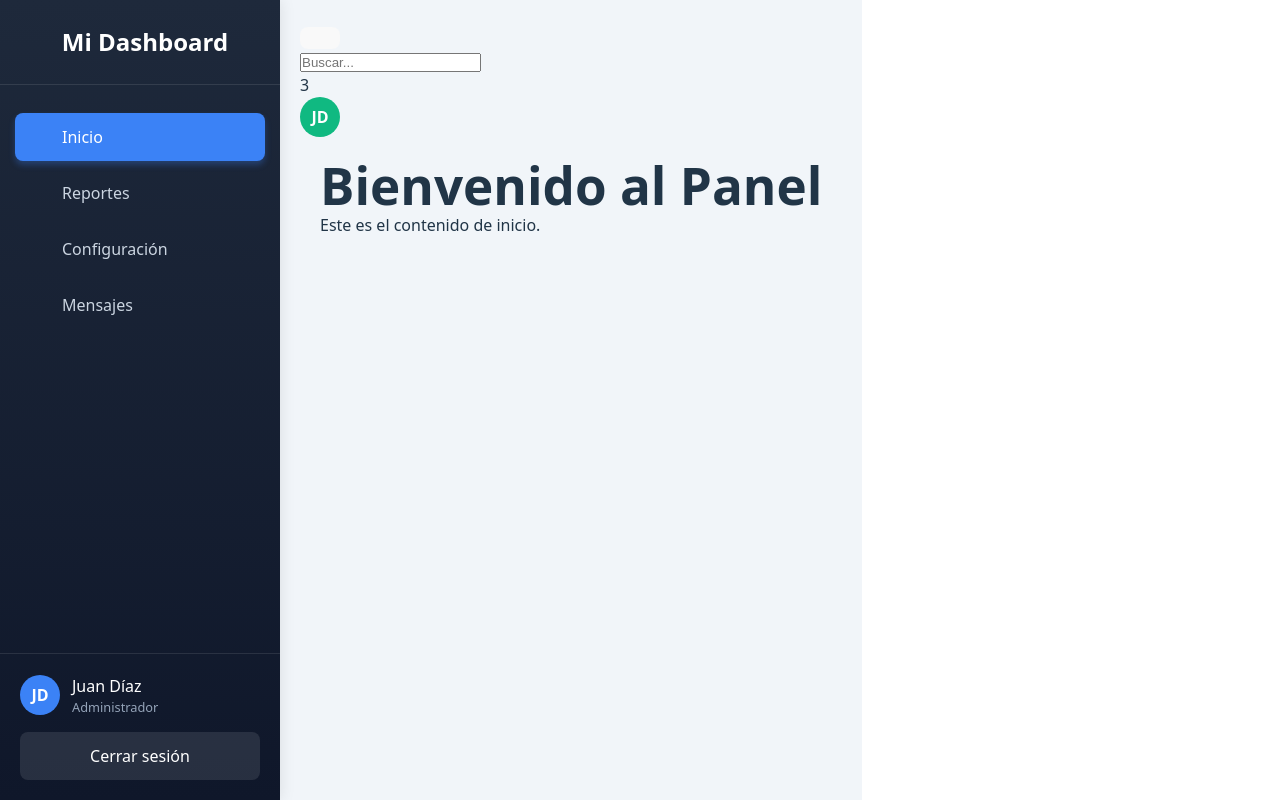
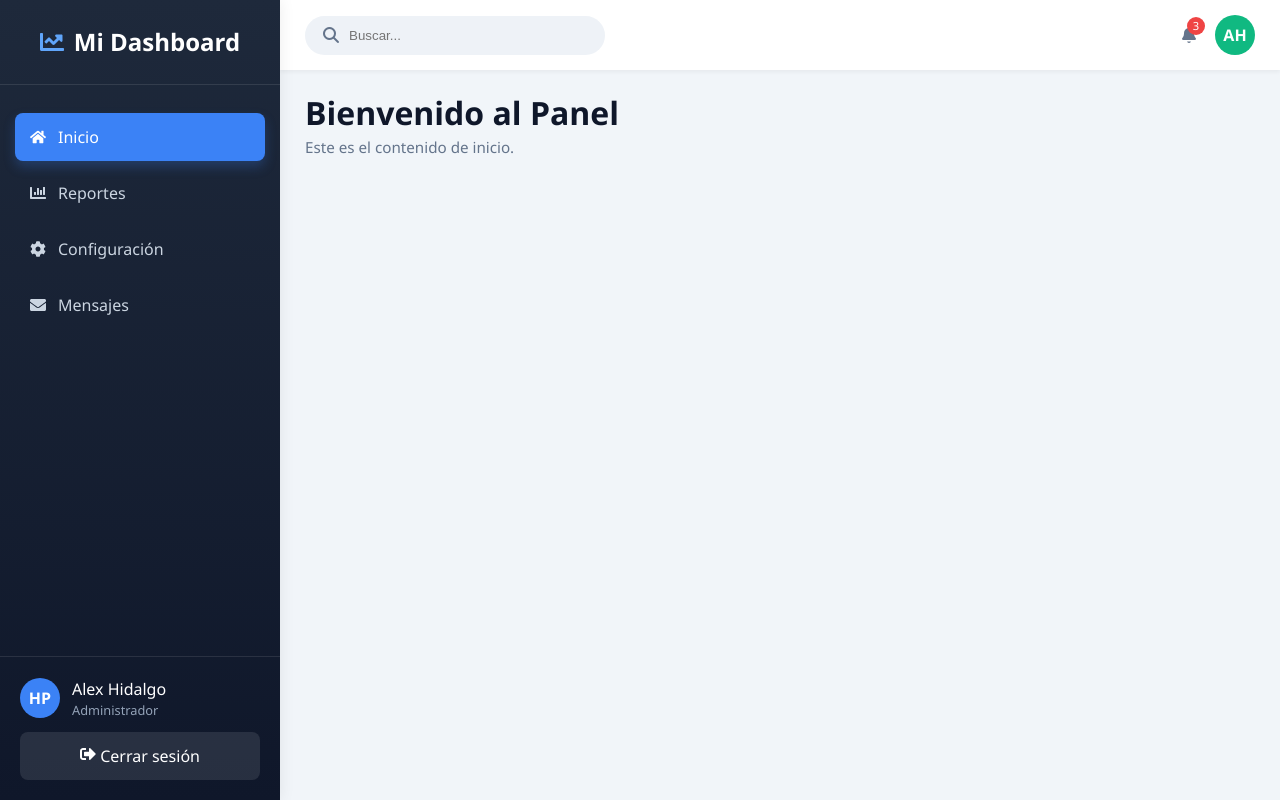
Before and after one commit to AlexhpSENATI/FieldSmartS, a React (Vite) app: page / in a window 1280 px wide. Built offline with nearby package versions, Linux system fonts and the light colour scheme.

Commit message:
Sidebar corregido

```diff
--- a/package.json
+++ b/package.json
@@ -10,8 +10,10 @@
     "preview": "vite preview"
   },
   "dependencies": {
+    "@fortawesome/fontawesome-free": "^7.0.0",
     "react": "^19.1.1",
     "react-dom": "^19.1.1",
+    "react-icons": "^5.5.0",
     "react-router-dom": "^7.8.1"
   },
   "devDependencies": {
--- a/src/App.jsx
+++ b/src/App.jsx
@@ -1,5 +1,5 @@
-
-import React from "react";
+import React, { useEffect, useState } from "react";
+import "@fortawesome/fontawesome-free/css/all.min.css";
 import { BrowserRouter as Router, Routes, Route } from "react-router-dom";
 import Sidebar from "./components/Sidebar";
 import Topbar from "./components/Topbar";
@@ -7,18 +7,28 @@ import Inicio from "./pages/Inicio";
 import Reportes from "./pages/Reportes";
 import Configuracion from "./pages/Configuracion";
 import Mensajes from "./pages/Mensajes";
+import "./styles/sidebar.css";
 
-function App() {
+export default function App() {
+  const [sidebarOpen, setSidebarOpen] = useState(true);
+
+  useEffect(() => {
+    const handleResize = () => {
+      if (window.innerWidth < 992) setSidebarOpen(false);
+      else setSidebarOpen(true);
+    };
+    handleResize();
+    window.addEventListener("resize", handleResize);
+    return () => window.removeEventListener("resize", handleResize);
+  }, []);
+
   return (
     <Router>
-      <div className="dashboard" style={{ display: "flex", height: "100vh" }}>
-        {/* Sidebar */}
-        <Sidebar />
-
-        {/* Contenido principal */}
-        <div className="main-content" style={{ flex: 1, display: "flex", flexDirection: "column" }}>
-          <Topbar />
-          <div className="content-area" style={{ flex: 1, padding: "20px", overflowY: "auto" }}>
+      <div className="app">
+        <Sidebar isOpen={sidebarOpen} />
+        <div className={`main-content ${sidebarOpen ? "" : "no-margin"}`}>
+          <Topbar onToggleMenu={() => setSidebarOpen((v) => !v)} />
+          <div className="content-area">
             <Routes>
               <Route path="/" element={<Inicio />} />
               <Route path="/reportes" element={<Reportes />} />
@@ -31,59 +41,3 @@ function App() {
     </Router>
   );
 }
-
-export default App;
-
-
-
-
-
-
-
-
-
-
-// import { useState } from 'react'
-// import reactLogo from './assets/react.svg'
-// import viteLogo from '/vite.svg'
-// import './App.css'
-// import SistemaRiego from "./SistemaRiego";
-// importa tu archivo nuevo
-
-
-
-// function App() {
-//   const [count, setCount] = useState(0)
-
-//   return (
-//     <>
-//       <div>
-//         <a href="https://vite.dev" target="_blank">
-//           <img src={viteLogo} className="logo" alt="Vite logo" />
-//         </a>
-//         <a href="https://react.dev" target="_blank">
-//           <img src={reactLogo} className="logo react" alt="React logo" />
-//         </a>
-//       </div>
-//       <h1>Vite + React</h1>
-//       <div className="card">
-//         <button onClick={() => setCount((count) => count + 1)}>
-//           count is {count}
-//         </button>
-//         <p>
-//           Edit <code>src/App.jsx</code> and save to test HMR
-//         </p>
-//       </div>
-//       <p className="read-the-docs">
-//         Click on the Vite and React logos to learn more
-//       </p>
-
-//       <div>
-//         <SistemaRiego />
-//       </div>
-
-//     </>
-//   )
-// }
-
-// export default App
--- a/src/components/Sidebar.jsx
+++ b/src/components/Sidebar.jsx
@@ -1,51 +1,47 @@
 import React from "react";
 import { NavLink } from "react-router-dom";
-import "../styles/sidebar.css"; // Importamos el CSS completo
+import { FaChartLine, FaHome, FaChartBar, FaCog, FaEnvelope, FaSignOutAlt } from "react-icons/fa";
 
-function Sidebar() {
+export default function Sidebar({ isOpen }) {
     return (
-        <div className="sidebar">
+        <div className={`sidebar ${isOpen ? "active" : ""}`}>
             <div className="sidebar-header">
-                <h2>
-                    <i className="fas fa-chart-line"></i> Mi Dashboard
-                </h2>
+                <h2><FaChartLine style={{ marginRight: "10px", color: "#60a5fa" }} /> Mi Dashboard</h2>
             </div>
+
             <ul>
                 <li>
-                    <NavLink to="/" className={({ isActive }) => (isActive ? "active" : "")}>
-                        <i className="fas fa-home"></i> Inicio
+                    <NavLink to="/" end className={({ isActive }) => (isActive ? "active" : "")}>
+                        <FaHome /> Inicio
                     </NavLink>
                 </li>
                 <li>
                     <NavLink to="/reportes" className={({ isActive }) => (isActive ? "active" : "")}>
-                        <i className="fas fa-chart-bar"></i> Reportes
+                        <FaChartBar /> Reportes
                     </NavLink>
                 </li>
                 <li>
                     <NavLink to="/configuracion" className={({ isActive }) => (isActive ? "active" : "")}>
-                        <i className="fas fa-cog"></i> Configuración
+                        <FaCog /> Configuración
                     </NavLink>
                 </li>
                 <li>
                     <NavLink to="/mensajes" className={({ isActive }) => (isActive ? "active" : "")}>
-                        <i className="fas fa-envelope"></i> Mensajes
+                        <FaEnvelope /> Mensajes
                     </NavLink>
                 </li>
             </ul>
+
             <div className="sidebar-footer">
                 <div className="user-info">
-                    <div className="user-avatar">JD</div>
+                    <div className="user-avatar">HP</div>
                     <div>
-                        <div style={{ fontWeight: 500 }}>Juan Díaz</div>
+                        <div style={{ fontWeight: 500 }}>Alex Hidalgo</div>
                         <div style={{ fontSize: "0.8rem", color: "#94a3b8" }}>Administrador</div>
                     </div>
                 </div>
-                <a href="#" className="logout-btn">
-                    <i className="fas fa-sign-out-alt"></i> Cerrar sesión
-                </a>
+                <a className="logout-btn"><FaSignOutAlt /> Cerrar sesión</a>
             </div>
         </div>
     );
 }
-
-export default Sidebar;
--- a/src/components/Topbar.jsx
+++ b/src/components/Topbar.jsx
@@ -1,24 +1,24 @@
 import React from "react";
 
-function Topbar() {
+export default function Topbar({ onToggleMenu }) {
     return (
         <div className="topbar">
-            <button className="menu-toggle">
+            <button className="menu-toggle" onClick={onToggleMenu}>
                 <i className="fas fa-bars"></i>
             </button>
+
             <div className="search-box">
                 <i className="fas fa-search"></i>
                 <input type="text" placeholder="Buscar..." />
             </div>
+
             <div className="user-menu">
                 <div className="notification-bell">
                     <i className="fas fa-bell"></i>
                     <span className="badge">3</span>
                 </div>
-                <div className="user-avatar" style={{ background: "#10b981" }}>JD</div>
+                <div className="user-avatar" style={{ background: "#10b981" }}>AH</div>
             </div>
         </div>
     );
 }
-
-export default Topbar;
--- a/src/styles/Sidebar.css
+++ b/src/styles/Sidebar.css
@@ -1,153 +1,153 @@
-/* sidebar.css */
-* {
-  margin: 0;
-  padding: 0;
-  box-sizing: border-box;
+/* ===== Reset ===== */
+* { margin: 0; padding: 0; box-sizing: border-box; }
+html, body, #root { height: 100%; width: 100%; }
+
+body {
+  font-family: 'Segoe UI', Tahoma, Geneva, Verdana, sans-serif;
+  background-color: #f1f5f9;
 }
 
+/* ===== SIDEBAR ===== */
 .sidebar {
   width: 280px;
   background: linear-gradient(to bottom, #1e293b, #0f172a);
   color: #fff;
   display: flex;
   flex-direction: column;
+  position: fixed;
+  top: 0; left: 0; bottom: 0;
+  z-index: 1000;
   padding: 0;
-  box-shadow: 0 0 15px rgba(0, 0, 0, 0.1);
-  height: 100vh;
-  position: fixed;
-  left: 0;
-  top: 0;
-  z-index: 1000;
-  overflow-y: auto;
+  box-shadow: 0 0 15px rgba(0,0,0,0.08);
+  transition: transform .25s ease;
 }
 
 .sidebar-header {
   padding: 24px 20px;
   text-align: center;
-  border-bottom: 1px solid rgba(255, 255, 255, 0.1);
+  border-bottom: 1px solid rgba(255,255,255,0.1);
 }
-
 .sidebar-header h2 {
   margin: 0;
   font-size: 1.5rem;
   font-weight: 600;
-  display: flex;
-  align-items: center;
-  justify-content: center;
+  color: #fff;
+  display: flex; align-items: center; justify-content: center;
 }
-
-.sidebar-header h2 i {
-  margin-right: 10px;
-  color: #60a5fa;
-}
+.sidebar-header h2 i { margin-right: 10px; color: #60a5fa; }
 
 .sidebar ul {
   list-style: none;
   padding: 20px 15px;
-  flex-grow: 1;
+  flex: 1 1 auto;
 }
-
-.sidebar ul li {
-  margin: 8px 0;
-}
+.sidebar ul li { margin: 8px 0; }
 
 .sidebar ul li a {
   text-decoration: none;
   color: #cbd5e1;
-  display: flex;
-  align-items: center;
+  display: flex; align-items: center;
+  gap: 12px;
   padding: 12px 15px;
   border-radius: 8px;
-  transition: all 0.2s ease;
+  transition: background .2s ease, color .2s ease, box-shadow .2s ease;
   font-weight: 500;
 }
+.sidebar ul li a:hover { background: rgba(255,255,255,0.1); color: #fff; }
+.sidebar ul li a.active {
+  background: #3b82f6; color: #fff;
+  box-shadow: 0 6px 12px rgba(59,130,246,0.25);
+}
+.sidebar ul li a i { width: 20px; text-align: center; }
 
-.sidebar ul li a:hover {
-  background: rgba(255, 255, 255, 0.1);
-  color: #fff;
+/* Footer */
+.sidebar-footer {
+  padding: 20px;
+  border-top: 1px solid rgba(255,255,255,0.1);
+}
+.user-info { display: flex; align-items: center; gap: 12px; margin-bottom: 12px; }
+.user-avatar {
+  width: 40px; height: 40px; border-radius: 50%;
+  background: #3b82f6; color:#fff; font-weight: 700;
+  display:flex; align-items:center; justify-content:center;
+}
+.logout-btn {
+  display:block; width:100%; text-align:center;
+  padding: 12px; border-radius: 8px; color:#fff; text-decoration: none;
+  background: rgba(255,255,255,0.1);
+  transition: background .2s ease;
+}
+.logout-btn:hover { background: rgba(255,255,255,0.2); }
+
+/* ===== CONTENIDO PRINCIPAL ===== */
+.main-content {
+  margin-left: 280px;                /* espacio del sidebar */
+  min-height: 100vh;
+  background: #f1f5f9;
+  display: flex; flex-direction: column;
+}
+.main-content.no-margin { margin-left: 0; } /* para móviles cuando ocultas sidebar */
+
+/* Topbar */
+.topbar {
+  background: #fff;
+  padding: 15px 25px;
+  display: flex; align-items: center; justify-content: space-between;
+  box-shadow: 0 2px 4px rgba(0,0,0,0.05);
+  position: sticky; top: 0; z-index: 900;
+}
+.menu-toggle {
+  display: none;
+  background: none; border: none;
+  font-size: 1.5rem; color: #64748b; cursor: pointer;
 }
 
-.sidebar ul li a.active {
-  background: #3b82f6;
-  color: #fff;
-  box-shadow: 0 4px 6px rgba(59, 130, 246, 0.3);
+/* Buscador (clases EXACTAS a tu HTML) */
+.search-box {
+  display: flex; align-items: center;
+  background: #eef2f7;
+  border-radius: 9999px;
+  padding: 8px 16px;
+  width: 300px; max-width: 60vw;
+}
+.search-box i { color: #64748b; margin-right: 8px; }
+.search-box input {
+  border: none; background: transparent; outline: none;
+  flex: 1; padding: 4px 0; color: #334155;
 }
 
-.sidebar ul li a i {
-  margin-right: 12px;
-  width: 20px;
-  text-align: center;
+/* Menú de usuario y campana */
+.user-menu { display: flex; align-items: center; gap: 16px; }
+.notification-bell { position: relative; color: #64748b; cursor: pointer; }
+.badge {
+  position: absolute; top: -6px; right: -6px;
+  width: 18px; height: 18px; border-radius: 50%;
+  background: #ef4444; color: #fff; font-size: 0.7rem;
+  display:flex; align-items:center; justify-content:center;
 }
 
-.sidebar-footer {
-  padding: 20px;
-  border-top: 1px solid rgba(255, 255, 255, 0.1);
-  margin-top: auto;
+/* Área de contenido */
+.content-area {
+  flex: 1 1 auto;
+  padding: 25px;
+  overflow-y: auto;                 /* scroll solo si hace falta */
+  color: #0f172a;                   /* evita textos blancos */
+}
+.content-area h1 {
+  font-size: 2rem; font-weight: 800; margin-bottom: 6px; color: #0f172a;
+}
+.content-area p {
+  font-size: .95rem; color: #64748b; margin-bottom: 16px;
 }
 
-.user-info {
-  display: flex;
-  align-items: center;
-  margin-bottom: 15px;
+/* ===== RESPONSIVE ===== */
+@media (max-width: 992px) {
+  .sidebar { transform: translateX(-100%); }
+  .sidebar.active { transform: translateX(0); }
+  .menu-toggle { display: inline-flex; }
+  .main-content { margin-left: 0; }
+  .search-box { width: 200px; }
 }
-
-.user-avatar {
-  width: 40px;
-  height: 40px;
-  border-radius: 50%;
-  background: #3b82f6;
-  display: flex;
-  align-items: center;
-  justify-content: center;
-  margin-right: 12px;
-  font-weight: bold;
-  color: white;
+@media (max-width: 576px) {
+  .search-box { display: none; }
 }
-
-.logout-btn {
-  display: block;
-  width: 100%;
-  padding: 12px;
-  text-align: center;
-  background: rgba(255, 255, 255, 0.1);
-  color: #fff;
-  border-radius: 8px;
-  text-decoration: none;
-  transition: all 0.2s ease;
-  border: none;
-  cursor: pointer;
-  font-family: inherit;
-  font-size: inherit;
-}
-
-.logout-btn:hover {
-  background: rgba(255, 255, 255, 0.2);
-}
-
-/* Responsive */
-@media (max-width: 992px) {
-  .sidebar {
-    transform: translateX(-100%);
-    transition: transform 0.3s ease;
-  }
-
-  .sidebar.active {
-    transform: translateX(0);
-  }
-}
-
-/* Estilos para el contenido principal (para cuando uses el sidebar) */
-.main-content {
-  margin-left: 280px;
-  padding: 20px;
-  width: calc(100% - 280px);
-  min-height: 100vh;
-  background: #f1f5f9;
-}
-
-@media (max-width: 992px) {
-  .main-content {
-    margin-left: 0;
-    width: 100%;
-  }
-}
```
Also changed, not shown: public/index.html (added, +20 -0 lines), 1 other file (tests, documents, lock files or other folders).
